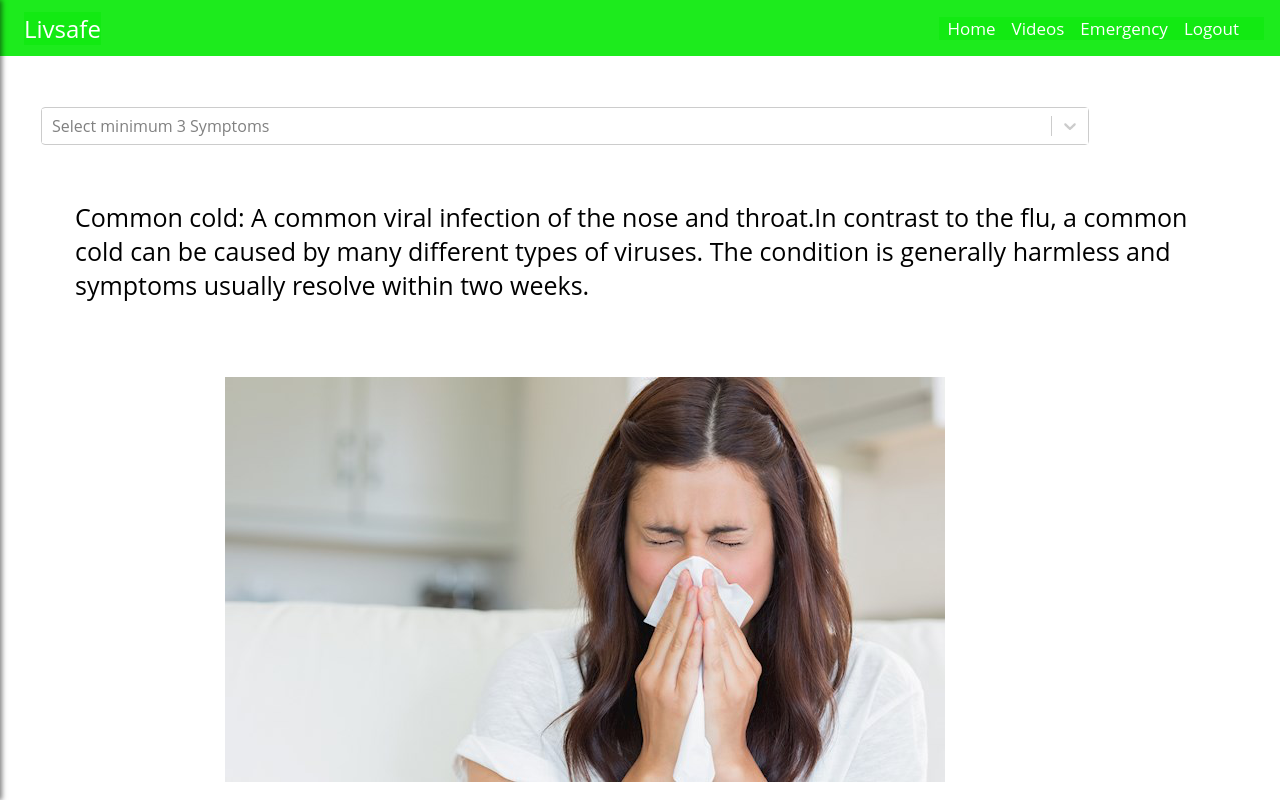
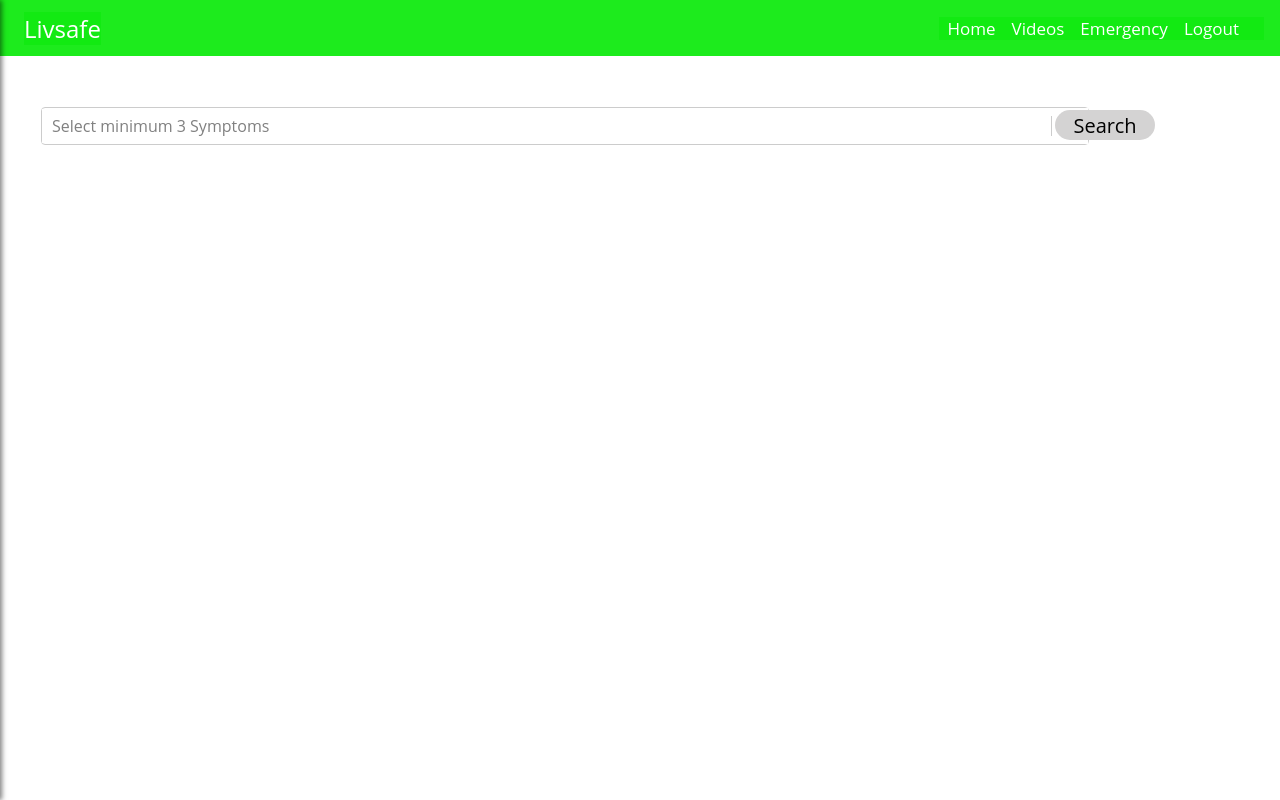
Before and after one commit to Sheldie1027/Livsafe, a React (Create React App) app: page /home in a window 1280 px wide. Built offline with nearby package versions, Linux system fonts and the light colour scheme; no server answers; a web font is replaced by a local one; what google-maps-react would draw is missing.

Commit message:
13th commit

```diff
--- a/src/components/Home/home.css
+++ b/src/components/Home/home.css
@@ -23,11 +23,11 @@
      padding: 3em 6em;
 }
 
-button.search{
+.search button {
     background: #d4d3d3;
     position:fixed;
-    right:135px;
-    top:84px;
+    right:105px;
+    top:87px;
     border-radius: 20px;
     font-size: 20px;
     width: 100px;
@@ -35,6 +35,6 @@ button.search{
     margin-top: 23px;
 }
 
-.dropdown button:hover{
+.search button:hover{
     background-color: rgb(138, 216, 247);
 }
--- a/src/components/Home/home.js
+++ b/src/components/Home/home.js
@@ -27,9 +27,10 @@ import cold from "./cold.png";
     }
 
     function Display (props){
+        console.log({Value},"here");
         switch(props.value) {
 
-            case ("Fever"&&"Head-ache"&&"Ear-pain") :
+            case ("Fever"&&"Ear-pain"&&"Runny-nose") :
 
               return (<div className="window"><p>Common cold: A common viral infection of the nose and throat.In contrast to the flu, a common cold can be caused by many different types of viruses.
                   The condition is generally harmless and symptoms usually resolve within two weeks.</p>
@@ -58,7 +59,9 @@ import cold from "./cold.png";
                     <Navbar/>
                 </div >
                 <Select isMulti options={data} className="dropdown" onChange={Diagnose} placeholder="Select minimum 3 Symptoms"/>
-                <div><Display value={"Fever"&&"Head-ache"&&"Ear-pain"} /></div>
+                <div className="search">
+                    <button type="button" onClick={() => Display(Value)}>Search</button>
+                </div>
             </div>
         </div>
 
--- a/src/components/Login/registerform.js
+++ b/src/components/Login/registerform.js
@@ -15,12 +15,12 @@ export default function RegisterForm() {
   const { setUserData } = useContext( UserContext);
   const history = useHistory();
 
-  useEffect(() => {
+  /*useEffect(() => {
     if (localStorage.getItem("auth-token")!== null)
     {
       history.push("/home")
     }
-  }, []);
+  }, []);*/
 
   const submitRegistrationForm = async (e) => {
     e.preventDefault();
```
